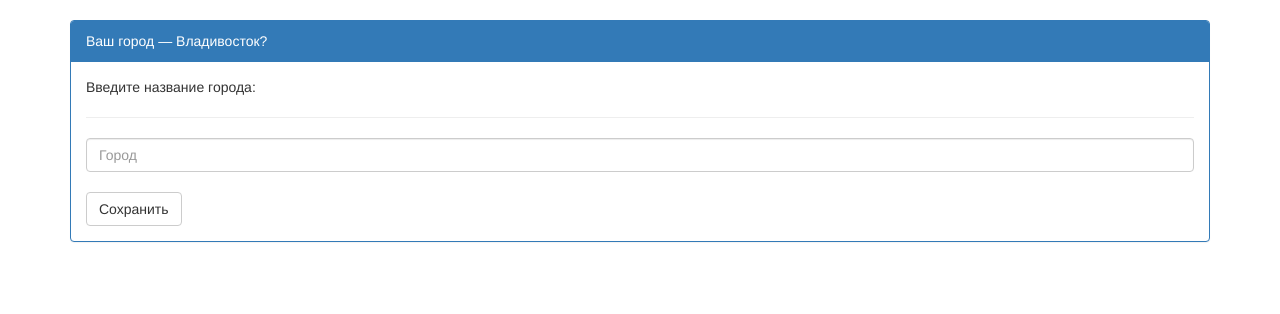
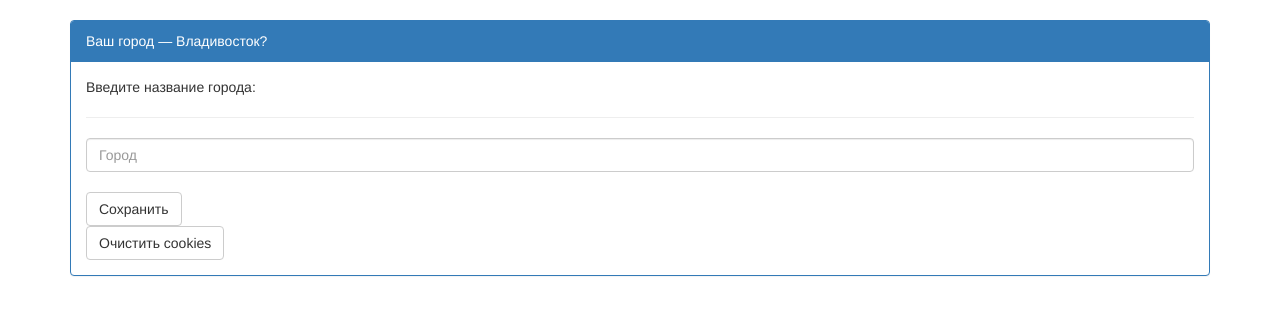
Before and after one commit to basvad/pr-c3-1, a plain HTML site: page index.html in a window 1280 px wide. Drawn offline with Linux system fonts and the light colour scheme.

Commit message:
Update index.html

```diff
--- a/index.html
+++ b/index.html
@@ -24,6 +24,9 @@
         <button type="submit" class="btn btn-default">Сохранить</button>
       </form>
      </div>
+      <div id="advanced">
+         <button type="submit" class="btn btn-default">Очистить cookies</button>
+     </div>
      </div>
      </div>
  </section>
```
